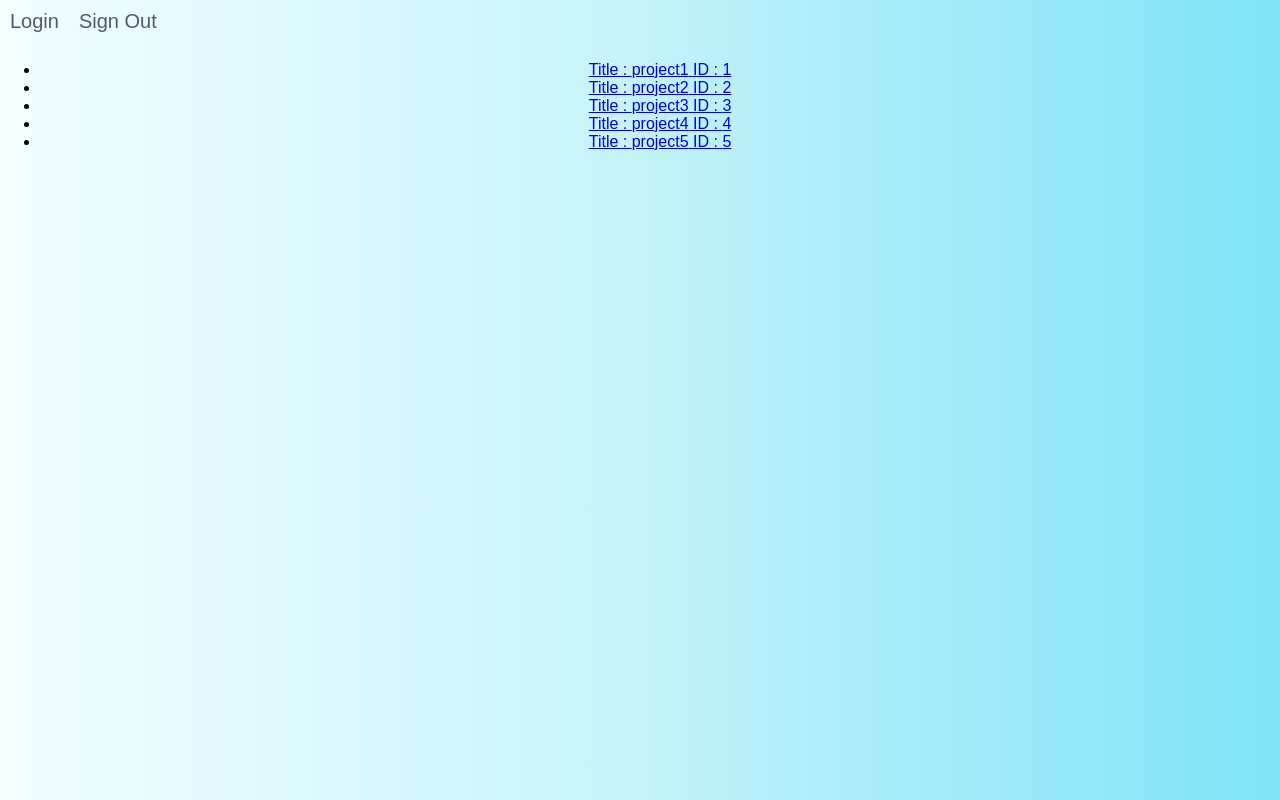
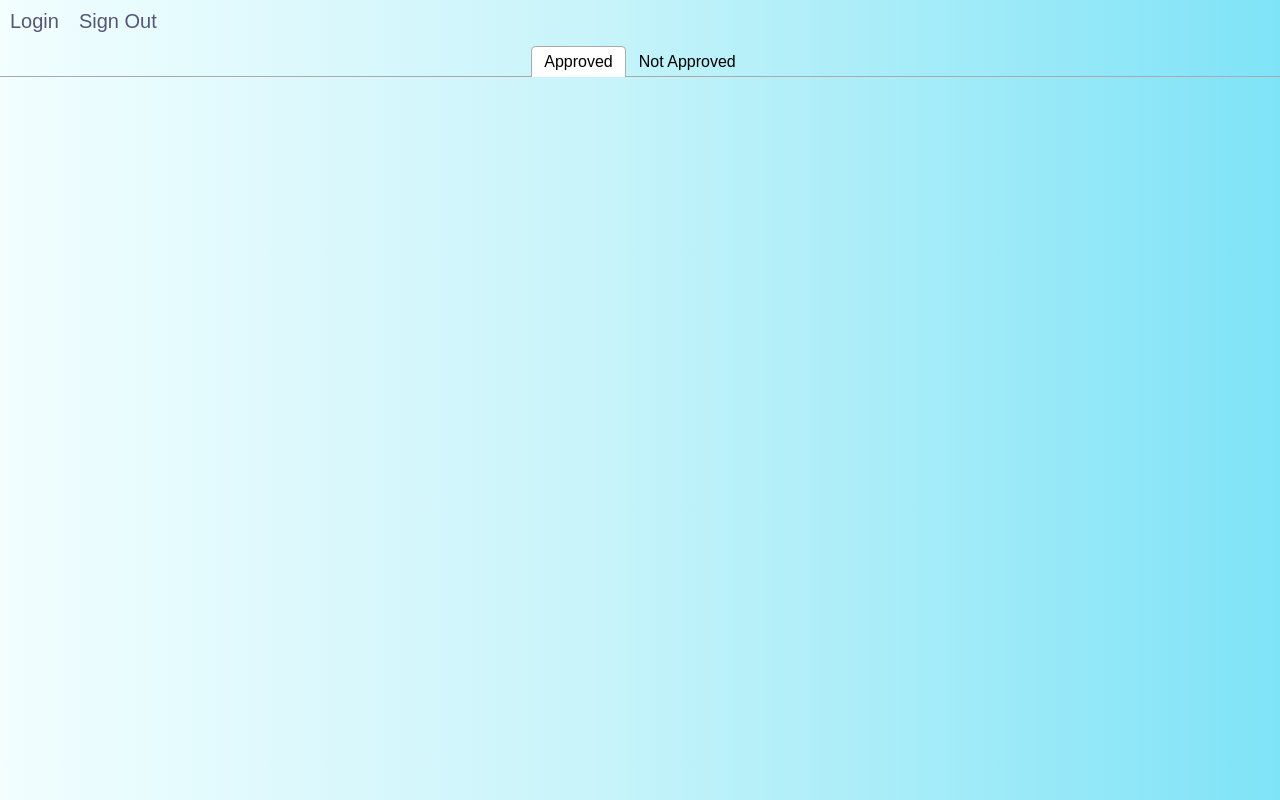
Before and after one commit to RitvijVejare/Project-Approval-System-Frontend, a React (Create React App) app: page /internal-guide in a window 1280 px wide. Built offline with nearby package versions, Linux system fonts and the light colour scheme; a web font is replaced by a local one.

Commit message:
Tabs added

```diff
--- a/package.json
+++ b/package.json
@@ -14,6 +14,7 @@
     "react-router-dom": "^5.2.0",
     "react-scripts": "3.4.1",
     "react-select": "^3.1.0",
+    "react-tabs": "^3.1.1",
     "select-react": "^1.0.9"
   },
   "scripts": {
--- a/src/components/verification/projectdetails.js
+++ b/src/components/verification/projectdetails.js
@@ -8,14 +8,12 @@ const ProjectDetails = (project) => {
     //     ProjectForm(pro_to_show);
     // }
     return (
-            <li>
             <NavLink to={{pathname:"/projectform",aboutProps:{project}}}>
                 <div>
                     <label className="title"> Title : {project.project.title}</label>
                     <label className="id"> ID : {project.project.id}</label>
                 </div>
             </NavLink>
-            </li>
      );
 }
 
--- a/src/components/verification/projectlist.js
+++ b/src/components/verification/projectlist.js
@@ -1,18 +1,37 @@
 import React,{useContext} from 'react';
 import { ProjectContext } from '../../context/projectcontext';
 import ProjectDetails from './projectdetails';
+import {Tabs,Tab,TabList,TabPanel} from 'react-tabs';
+import 'react-tabs/style/react-tabs.css';
 
 const ProjectList = () => {
     const {projects} = useContext(ProjectContext);
     return projects.length ? (
         <div className="project-list">
-            <ul>
+             <Tabs>
+                <TabList>
+                    <Tab>Approved</Tab>
+                    <Tab>Not Approved</Tab>
+                </TabList>
+                <TabPanel >
                 {projects.map((project)=>{
-                    return(
-                        <ProjectDetails project={project} key={project.id} />
+                    return !project.isapproved ? (
+                        null
+                    ) : (
+                        <ProjectDetails project = {project} key={project.id}/>
                     )
                 })}
-            </ul>
+                </TabPanel>
+                <TabPanel >
+                {projects.map((project)=>{
+                    return !project.isapproved ? (
+                        <ProjectDetails project={project} key={project.id} />
+                    ) : (
+                        null
+                    )
+                })}
+                </TabPanel>
+            </Tabs>
         </div>
      ):(
         <div className="empty">No projects submitted</div>
```
Also changed, not shown: 1 other file (tests, documents, lock files or other folders). Lines whose indentation alone changed are shown as unchanged.
